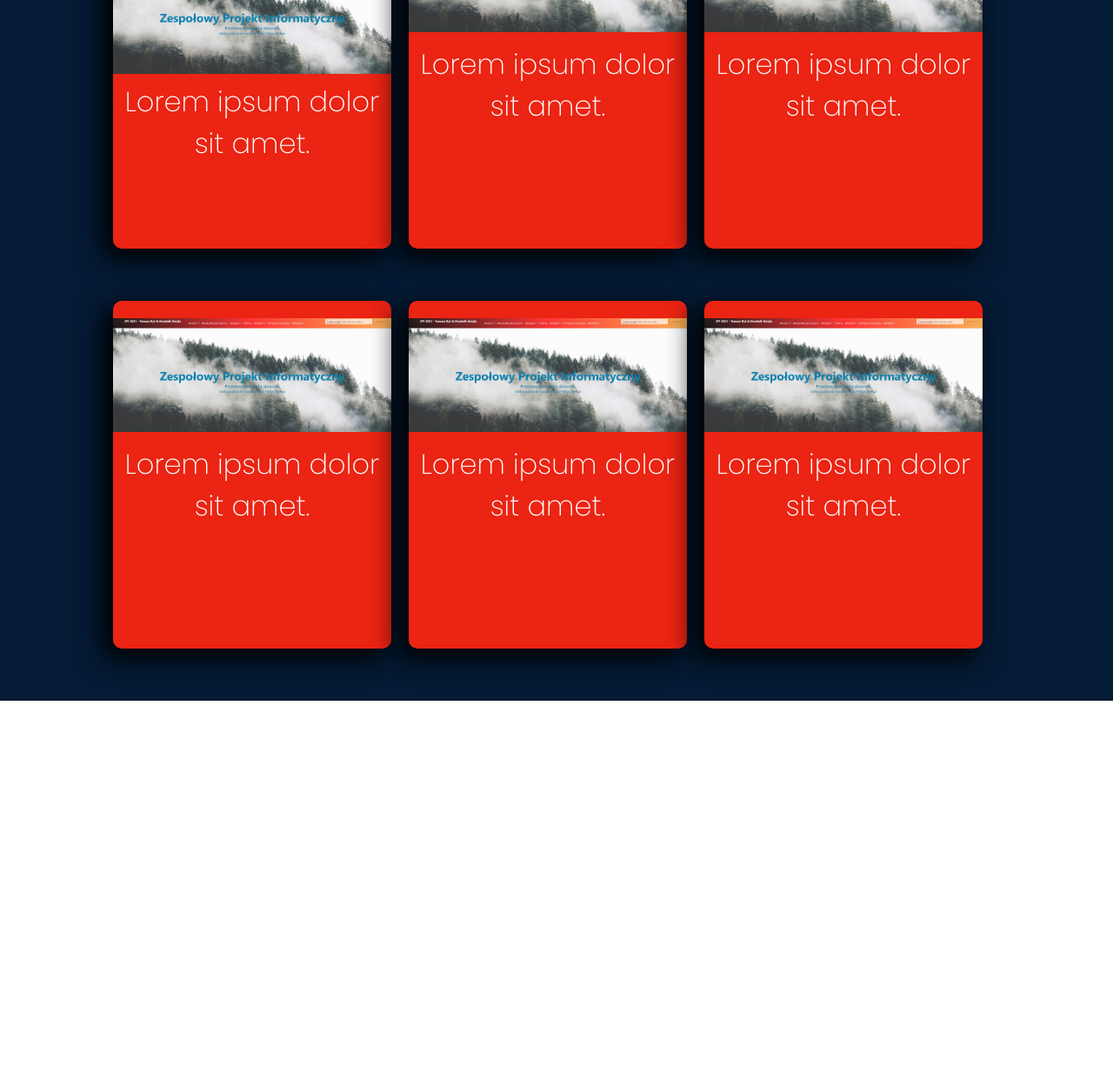
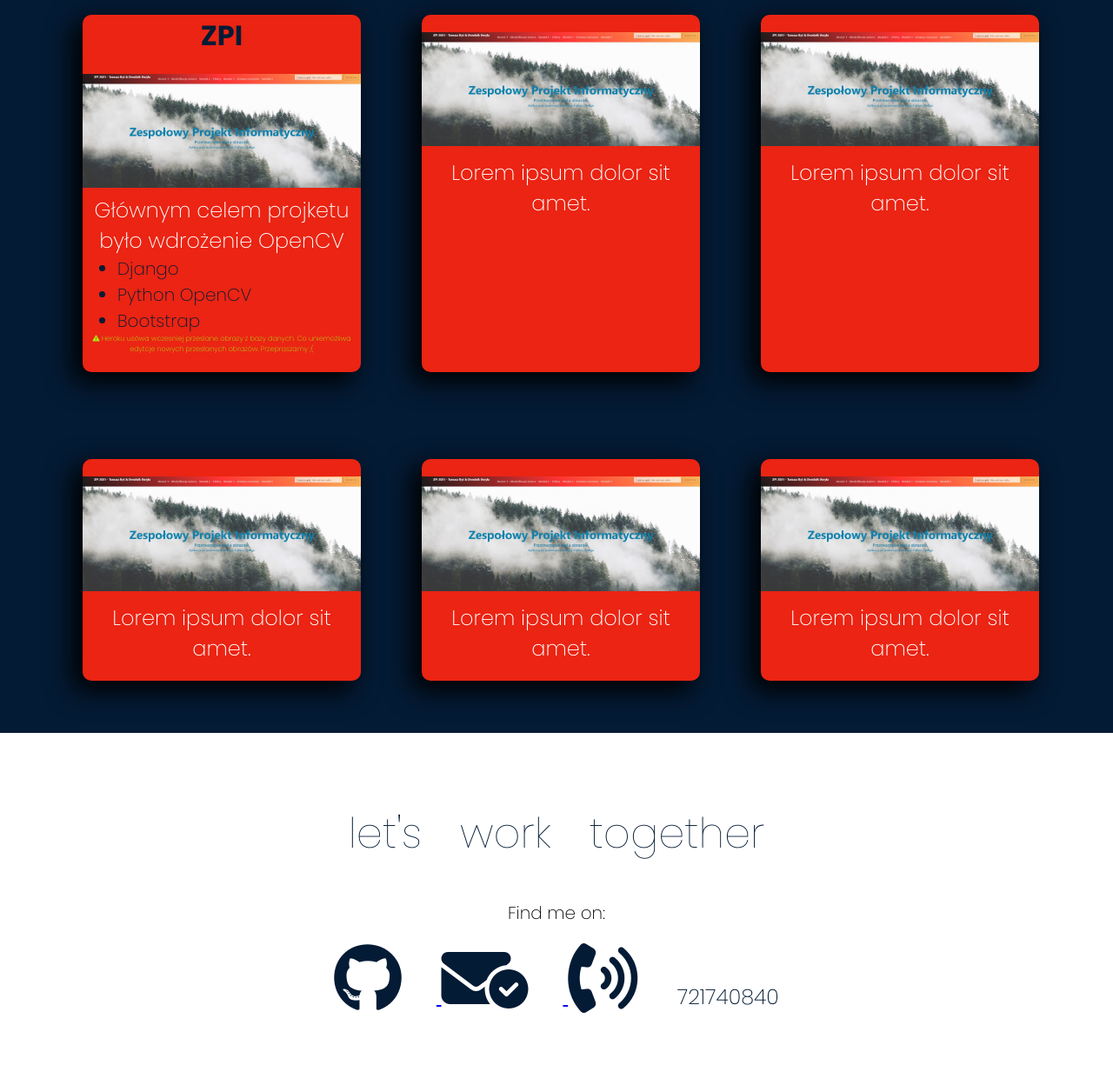
Before and after one commit to rystomasz/portfolio, a plain HTML site: page index.html in a window 1280 px wide. Shown: the part 2330-3555 px from the top of the page at 87% size. Before the commit the page ends 3136 px from the top, so only its background shows below. Drawn offline with Linux system fonts and the light colour scheme.

Commit message:
Finished

```diff
--- a/css/index.css
+++ b/css/index.css
@@ -23,7 +23,7 @@ navbar
 #navbar{
     background-color:     rgb(255, 255, 255);
     box-shadow:             0 10px 10px -5px rgb(0,0,0,.1);
-    height:                 3rem;
+    height:                 auto;
     left:                   0;
     margin:                 0;
     padding:                .25rem 0;
@@ -58,7 +58,7 @@ color:         orangered;
 
 #navbar ul li::first-letter{
     color:          orangered;
-    font-size: 1.2rem;
+    font-size:         3vh;
     font-weight:      bolder;
 
 }
@@ -75,7 +75,7 @@ section start
     background:         no-repeat center center fixed;
     background-image:   linear-gradient(to right, rgb(253, 253, 253) 30%,rgba(255, 255, 255, 0.877) 100%), url("../img/start.jpg") ;
     background-size:    cover;
-    height:             25rem;
+    height:             30rem;
 }
 .quote h1{
 
@@ -109,17 +109,8 @@ h1 >span{
     font-weight:        500;
     font-style:         italic;
 }
-
-
-
-/*
-end section start
-*/
-
-/*
-section welcome
-*/
-
+/* end section start*/
+/* section welcome*/
 #welcome{
     display:            flex;
     flex-wrap:          wrap;
@@ -155,7 +146,6 @@ section welcome
     opacity:             .8;
     max-width:            40vmin;
 }
-
 /* End Welcome Section */
 /*
 About Setion
@@ -201,9 +191,7 @@ div.my-info{
     opacity:            .8;
 
 }
-/*
-end About section
-*/
+/* end About section*/
 
 /* skils sections */
 
@@ -235,10 +223,7 @@ end About section
 .skills-name::selection{
 color:      #041b35;
 }
-
-/*
-end skill section
-*/
+/* end skill section*/
 /* Projest Section */
 #projects-section{
     background-color:   #041b35;
@@ -248,19 +233,20 @@ end skill section
     display:            flex;
     flex-wrap:          wrap;
     justify-content:    center ;
+
 }
 .img-box{
     background-color:    #EB2413;
-    border-radius: 10px;
-    box-shadow: -10px 10px 30px 2px black;
-    height:                 20rem;
-    margin:                 0 1rem 3rem 0;
+    border-radius:          10px;
+    box-shadow:             -10px 10px 30px 2px black;
+    height:                 auto;
+    margin:                 2rem 1.5rem 3rem 2rem;
     text-align:             center;
     width:                  25%;
 
 }
 .img-box:hover{
-    transform: scale(1.7);
+    transform: scale(1.5);
     transition: all 1s ease-in-out;
 
 }
@@ -271,9 +257,20 @@ end skill section
 
 .description{
     color:          white;
-    font-size:        4vmin;
+    font-size:        3vmin;
     font-weight:      200;
     text-align:       center;
+    margin-bottom:    1rem;
+
+}
+.description ul li{
+    font-size:      2.5vmin;
+    color:        #041b35;
+    text-align:     left;
+}
+.warning{
+    font-size: 1vmin;
+    color: #aaeb13;
 }
 .img-box a{
     color:            #041b35;
@@ -287,3 +284,31 @@ end skill section
     transition:       all 1s ease-in-out;
 }
 /* End Project section */
+
+#contact-section{
+
+    text-align: center;
+}
+#contact-section i{
+    margin: 1rem 2rem 3rem 0;
+    color: #041b35;
+}
+#contact-section p{
+    font-weight: 200;
+}
+#contact-section a :hover{
+color: orangered;
+}
+#contact-section  .description{
+color: #041b35;
+}
+.update-h1{
+    color:         #041b35 ;
+    margin:         2rem;
+    word-spacing:   1.5rem;
+}
+
+
+ /* Contact section */
+
+ /* End Conatct */
--- a/index.html
+++ b/index.html
@@ -124,12 +124,26 @@
         <h1 class="section-heading">My Projects</h1>
         <div class="projects-container">
             <div class="img-box">
-                <a href="#">
+                <a href="https://wsizzpi.herokuapp.com/">
                     ZPI
                 </a>
                 <img src="./img/project1.jpg" alt="">
                 <div class="description">
-                    Lorem ipsum dolor sit amet.
+                    <p>
+                        Głównym celem projketu było
+                        wdrożenie OpenCV
+                    </p>
+                    <ul>
+                        <li>Django</li>
+                        <li>Python OpenCV</li>
+                        <li>Bootstrap</li>
+                    </ul>
+                    <p class="warning">
+                    <i class="fa-solid fa-triangle-exclamation"></i>
+                    Heroku usówa wczesniej przeslane obrazy z bazy danych.
+                    Co uniemożliwa edytcje nowych przesłanych obrazów.
+                    Przepraszamy ;(
+                    </p>
                 </div>
             </div>
             <div class="img-box">
@@ -180,6 +194,24 @@
         </div>
     </section>
     <!-- End Project section -->
+    <!-- Constact section -->
+    <section id="contact-section">
+        <h1 class="section-heading update-h1">let's work together</h1>
+        <p>Find me on:</p>
+        <p>
+            <a href="https://github.com/rystomasz">
+                <i class="fa-brands fa-github fa-4x"></i>
+            </a>
+            <a href="#">
+                <i class="fa-solid fa-envelope-circle-check fa-4x"></i>
+            </a>
+
+            <i class="fa-solid fa-phone-volume fa-4x"></i>
+            <span class="description">721740840</span>
+
+        </p>
+    </section>
+    <!-- End Contact -->
     <!-- footer -->
     <footer>
 
```
